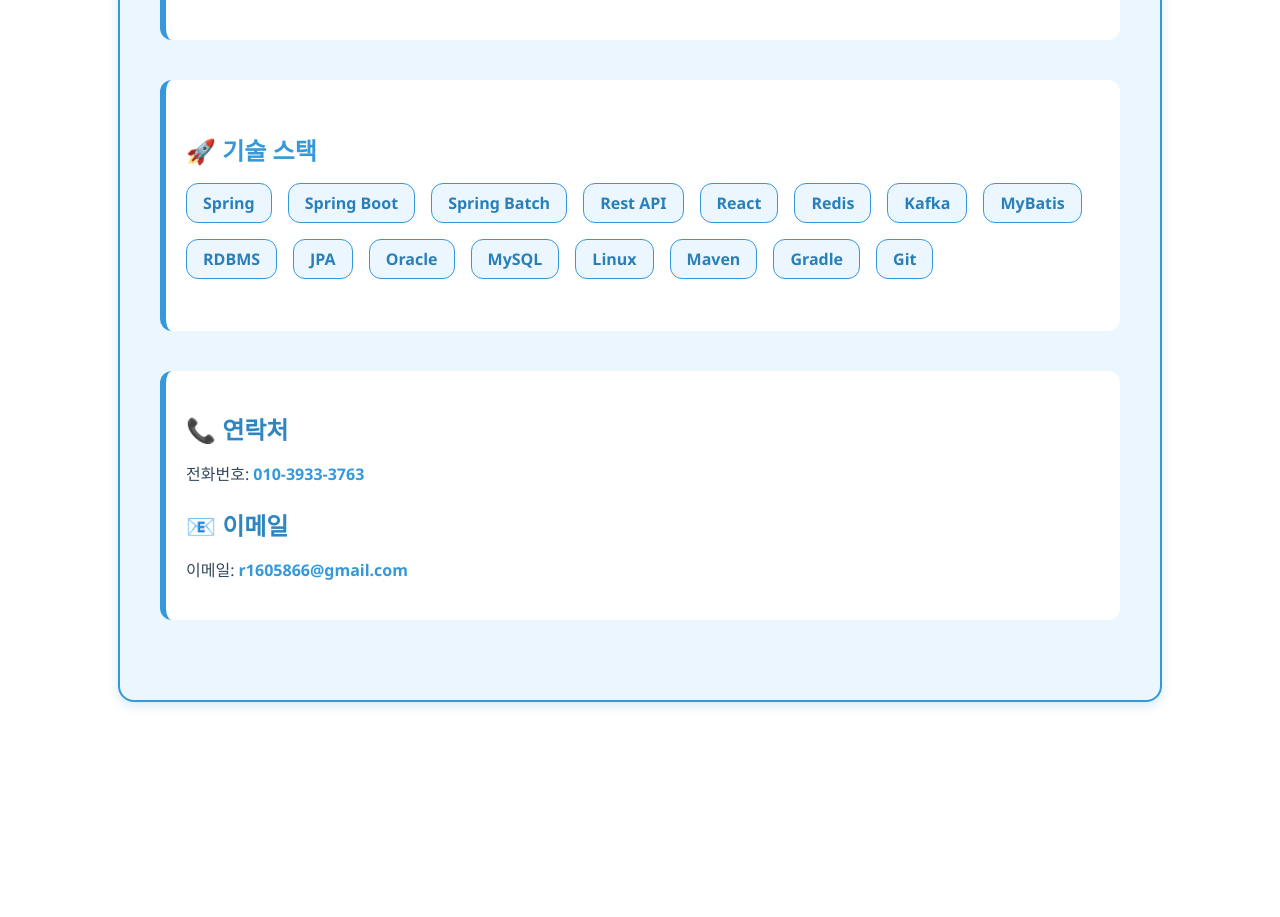
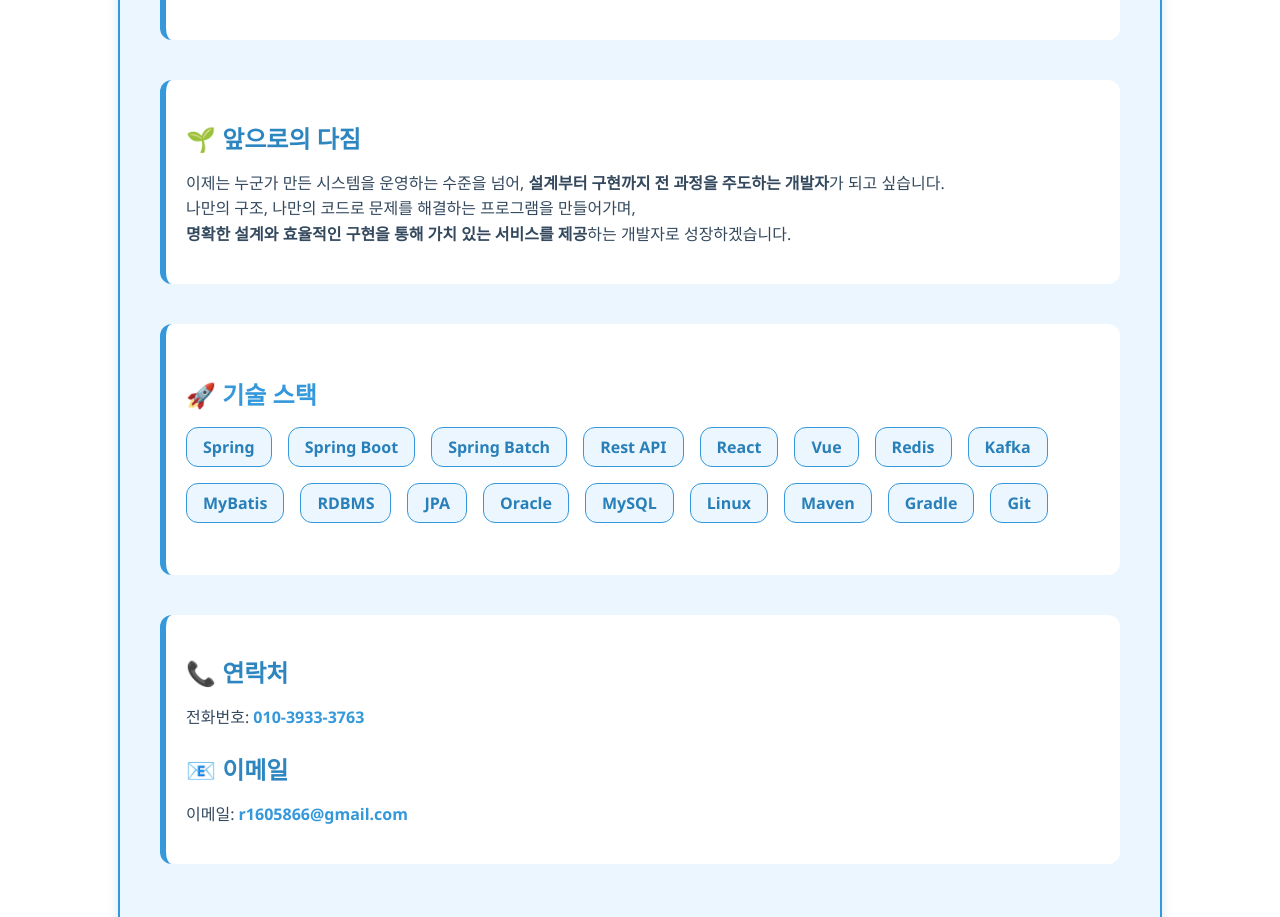
Before and after one commit to seulgae/seulgae.github.io, a React (Create React App) app: page /SideProjects in a window 1280 px wide. Shown: the part 945-1862 px from the top of the page. Before the commit the page ends 1687 px from the top, so only its background shows below. Built offline with nearby package versions, Linux system fonts and the light colour scheme.

Commit message:
앞으로의 다짐 Home 내용 추가

```diff
--- a/src/pages/Home.jsx
+++ b/src/pages/Home.jsx
@@ -28,8 +28,8 @@ function Home() {
           <h2>💡 개발자가 되고 싶었던 계기</h2>
           <p>
             어릴 적부터 무언가를 만들고 구현하는 걸 좋아했습니다. <br />
-            대학교에서 소프트웨어를 접하면서 무에서 유를 만들어내는 프로그래밍의 매력에 빠지게 되었고, 그 순간부터
-            개발자의 길을 걷기 시작했습니다.
+            대학교에서 소프트웨어를 접하면서 무에서 유를 만들어내는 프로그래밍의 매력에 빠지게 되었고, <br />
+            그 순간부터 개발자의 길을 걷기 시작했습니다.
           </p>
         </div>
 
@@ -43,6 +43,15 @@ function Home() {
         </div>
 
         <div className="section">
+          <h2>🌱 앞으로의 다짐</h2>
+          <p>
+            이제는 누군가 만든 시스템을 운영하는 수준을 넘어, <strong>설계부터 구현까지 전 과정을 주도하는 개발자</strong>가 되고 싶습니다. <br />
+            나만의 구조, 나만의 코드로 문제를 해결하는 프로그램을 만들어가며, <br />
+            <strong>명확한 설계와 효율적인 구현을 통해 가치 있는 서비스를 제공</strong>하는 개발자로 성장하겠습니다.
+          </p>
+        </div>
+
+        <div className="section">
          {/* 기술 스택 */}
          <div className="tech-section">
           <h2>🚀 기술 스택</h2>
@@ -52,6 +61,7 @@ function Home() {
             <span className="tech-item">Spring Batch</span>
             <span className="tech-item">Rest API</span>
             <span className="tech-item">React</span>
+            <span className="tech-item">Vue</span>
             <span className="tech-item">Redis</span>
             <span className="tech-item">Kafka</span>
             <span className="tech-item">MyBatis</span>
```
